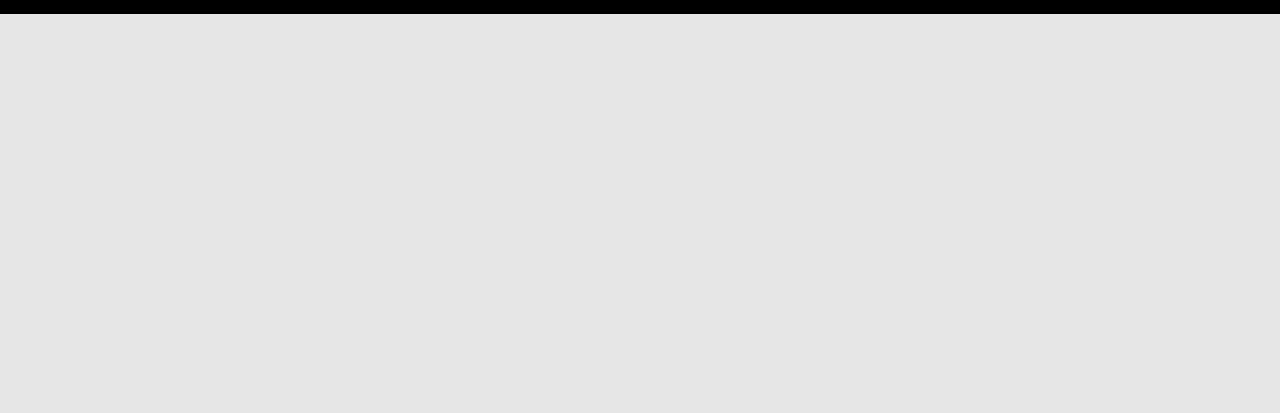
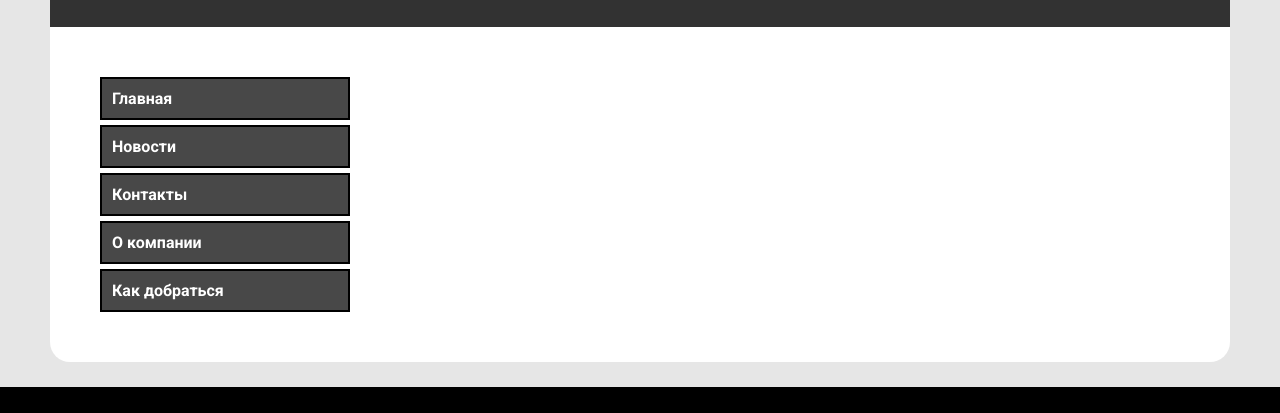
Before and after one commit to fedotick/WEBLab10, a plain HTML site: page index.html in a window 1280 px wide. Shown: the part 3217-3630 px from the top of the page. Before the commit the page ends 3231 px from the top, so only its background shows below. Drawn offline with Linux system fonts and the light colour scheme.

Commit message:
Completed fifth task

```diff
--- a/assets/css/style.css
+++ b/assets/css/style.css
@@ -282,6 +282,29 @@ header > .content {
     transition: all 0.3s ease-in-out;
 }
 
+.task-5 {
+    display: flex;
+    flex-direction: column;
+    gap: 5px;
+    width: 250px;
+}
+
+.task-5 a {
+    padding: 10px;
+    color: white;
+    font-weight: bold;
+    text-decoration: none;
+    background-color: rgb(72, 72, 72);
+    border: 2px solid rgb(0, 0, 0);
+    transition: all 0.3s ease-in-out;
+}
+
+.task-5 a:hover {
+    cursor: url(https://cdn.custom-cursor.com/db/7599/32/stain-of-paint-pointer.png), pointer;
+    color: rgb(0, 0, 0);
+    background-color: rgb(255, 255, 255);
+}
+
 footer {
     margin-top: auto;
     height: 100px;
--- a/index.html
+++ b/index.html
@@ -45,7 +45,7 @@
                         </a>
                     </li>
                     <li class="task-item">
-                        <a class="task-button" href="">
+                        <a class="task-button" href="#task-5">
                             <p>Task 5</p>
                             <div class="border"></div>
                         </a>
@@ -346,6 +346,25 @@
                 </div>
             </div>
         </div>
+
+        <div id="task-5" class="section">
+            <div class="content">
+                <div class="task">
+                    <div class="task-name">
+                        <h2>Task 5</h2>
+                    </div>
+                    <div class="task-content">
+                        <div class="task-5">
+                            <a href="">Главная</a>
+                            <a href="">Новости</a>
+                            <a href="">Контакты</a>
+                            <a href="">О компании</a>
+                            <a href="">Как добраться</a>
+                        </div>
+                    </div>
+                </div>
+            </div>
+        </div>
     </div>
 
     <footer>
```
Also changed, not shown: assets/img/stain-of-paint-pointer.png (added).
